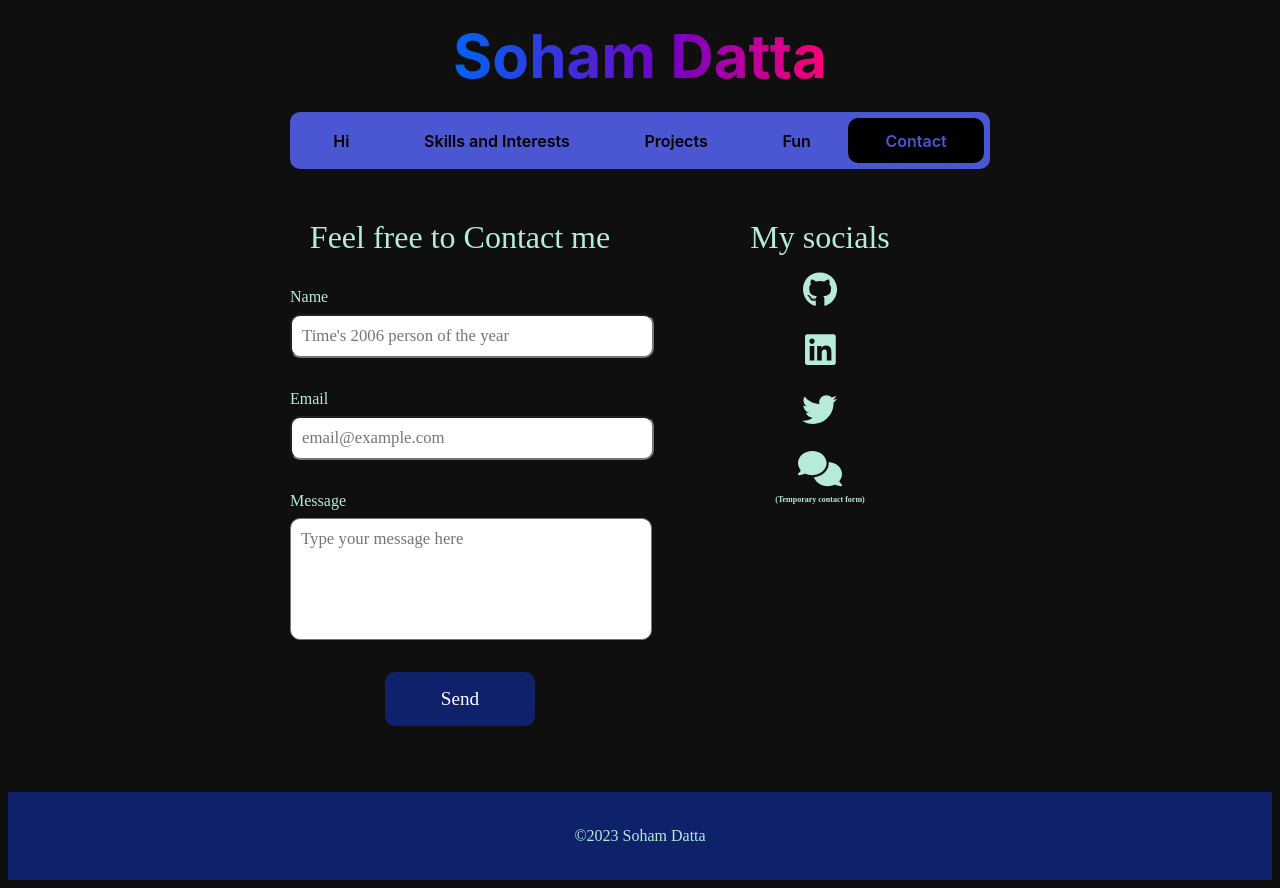
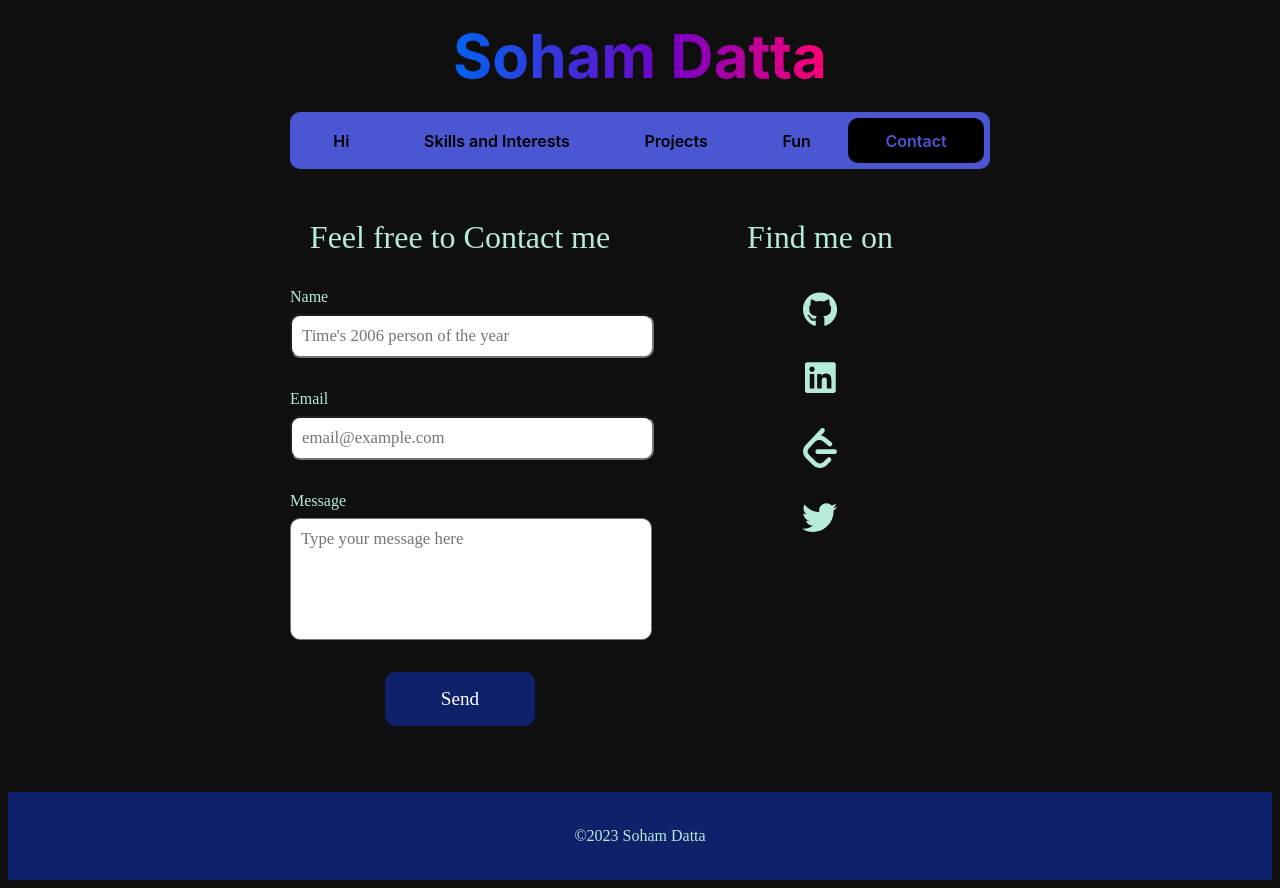
Before and after one commit to sohamdata/personal-website, a React (Create React App) app: page / in a window 1280 px wide. Both pictures are taken after a click on the element "Contact". Built offline with nearby package versions, Linux system fonts and the light colour scheme.

Commit message:
info: added leetcode

```diff
--- a/src/components/Fun.jsx
+++ b/src/components/Fun.jsx
@@ -1,5 +1,5 @@
 import React, { useEffect, useMemo } from 'react';
-import { Hash, Sort } from './FunItems';
+import { Hash, Sort, BinaryString } from './FunItems';
 import Background from './Background';
 
 const musicContext = require.context('../assets/music/', false, /\.(aac)$/);
@@ -30,6 +30,7 @@ export default function Fun() {
       <Background />
       <Hash />
       <Sort />
+      <BinaryString />
     </div>
   );
 }
--- a/src/components/FunItems/index.jsx
+++ b/src/components/FunItems/index.jsx
@@ -1,4 +1,5 @@
 import Hash from './Hash';
 import Sort from './Sort';
+import BinaryString from './BinaryString';
 
-export { Hash, Sort };
+export { Hash, Sort, BinaryString };
--- a/src/components/Tabs/Contact.jsx
+++ b/src/components/Tabs/Contact.jsx
@@ -1,7 +1,7 @@
 import styles from './Contact.module.css';
 import { FontAwesomeIcon } from '@fortawesome/react-fontawesome';
 import { faGithub, faTwitter, faLinkedin } from '@fortawesome/free-brands-svg-icons'
-import { faComments } from '@fortawesome/free-solid-svg-icons'
+import { ReactComponent as LeetCode } from '../../assets/images/leetcode.svg'
 
 export default function Contact() {
     return (
@@ -44,7 +44,7 @@ export default function Contact() {
             </div>
 
             <div className={styles.rightColumn}>
-                <span> My socials </span>
+                <span style={{ marginBottom: "20px" }}> Find me on </span>
                 <div className={styles.sociallink}>
                     <a href="https://github.com/sohamdata" target="_blank" rel="noreferrer">
                         <FontAwesomeIcon icon={faGithub} size="2x" />
@@ -55,18 +55,17 @@ export default function Contact() {
                         <FontAwesomeIcon icon={faLinkedin} size="2x" />
                     </a>
                 </div>
+                <div className={styles.sociallink} style={{ width: '40px', height: '40px', alignSelf: 'center' }}>
+                    <a href="https://leetcode.com/ssohamm/" target="_blank" rel="noreferrer" >
+                        <LeetCode />
+                    </a>
+                </div>
                 <div className={styles.sociallink}>
                     <a href="https://twitter.com/sohamdata" target="_blank" rel="noreferrer">
                         <FontAwesomeIcon icon={faTwitter} size="2x" />
                     </a>
                 </div>
-                <div className={styles.sociallink}>
-                    <a href="https://tally.so/r/3yMX9x" target="_blank" rel="noreferrer">
-                        <FontAwesomeIcon icon={faComments} size="2x" />
-                    </a>
-                    <h3 style={{ fontSize: "0.5rem", color: "#B6EADA" }}>(Temporary contact form)</h3>
-                </div>
             </div>
-        </div>
+        </div >
     );
 }
--- a/src/components/Tabs/Contact.module.css
+++ b/src/components/Tabs/Contact.module.css
@@ -9,6 +9,8 @@
 }
 
 .rightColumn {
+    display: flex;
+    flex-direction: column;
     grid-column: 2 / 2;
 }
 
@@ -21,6 +23,10 @@
     font-size: 1.1rem;
     color: #B6EADA;
     text-decoration: none;
+}
+
+svg:hover path {
+    fill: #4B56D2;
 }
 
 .sociallink a:hover {
--- a/src/components/Tabs/SkillsandInterests.jsx
+++ b/src/components/Tabs/SkillsandInterests.jsx
@@ -1,6 +1,5 @@
 import { FontAwesomeIcon } from '@fortawesome/react-fontawesome';
 import { faArrowRight } from '@fortawesome/free-solid-svg-icons';
-import BinaryString from '../FunItems/BinaryString';
 import { SkillsInterests } from '../Data';
 
 export default function SkillsandInterests() {
@@ -9,12 +8,12 @@ export default function SkillsandInterests() {
 
   return (
     <div>
-      {items.map((item, i) => (
-        <div style={styles.itemContainer} key={`${i}`}>
+      {items.map(item => (
+        <div style={styles.itemContainer} key={item.name}>
           <header style={styles.itemHeader}>{item.name}</header>
           <br />
           {item.tags.map(tag => (
-            <span key={`${Math.random()}`} style={styles.itemBubble}>
+            <span key={tag} style={styles.itemBubble}>
               {tag}
             </span>
           ))}
@@ -34,8 +33,6 @@ export default function SkillsandInterests() {
           </span>
         </a>
       </div>
-      <br /> <br />
-      <BinaryString />
     </div>
   );
 }
```
Also changed, not shown: src/components/FunItems/BinaryString.jsx (+1 -3 lines), src/assets/images/leetcode.svg (added).
